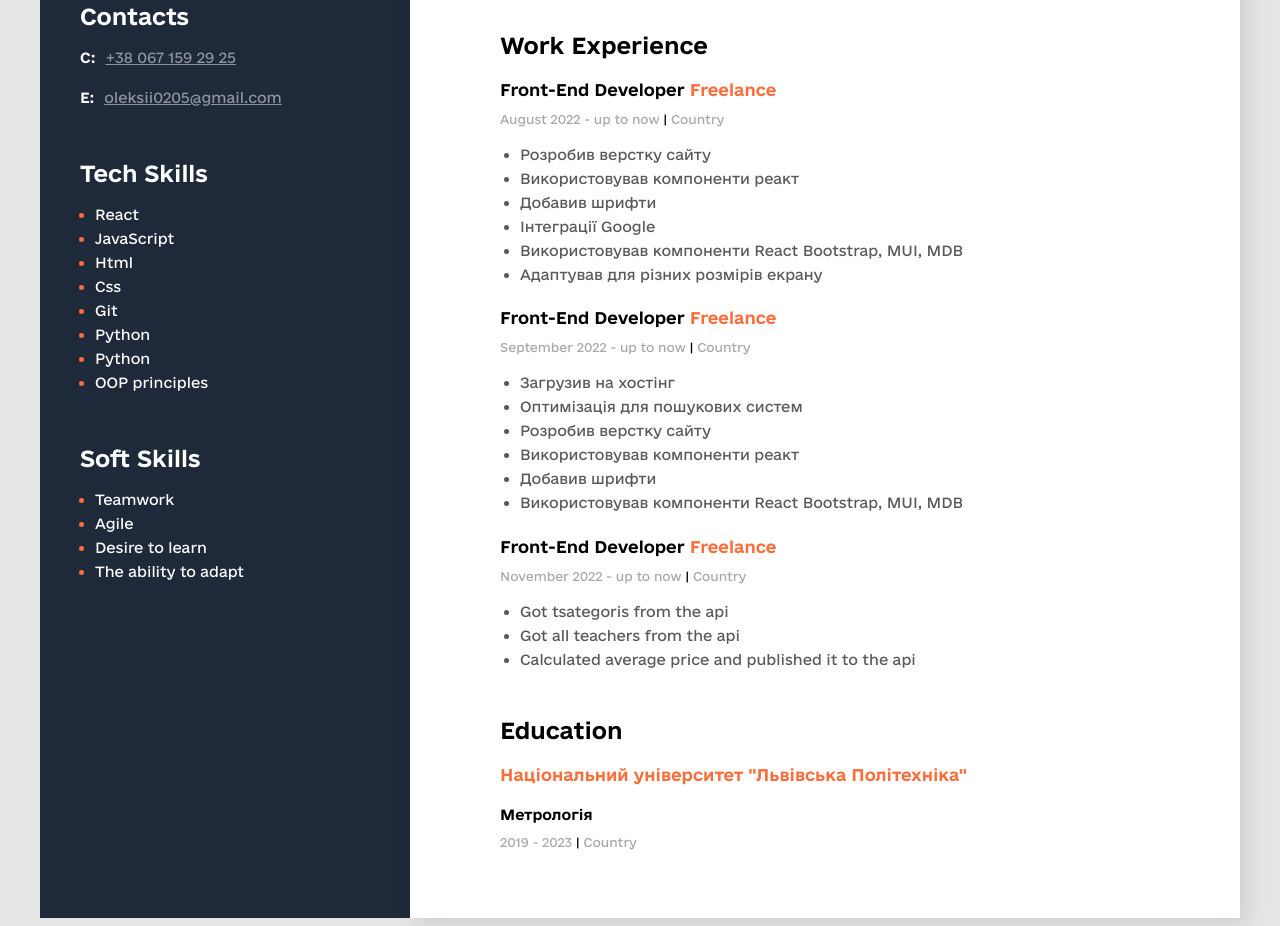
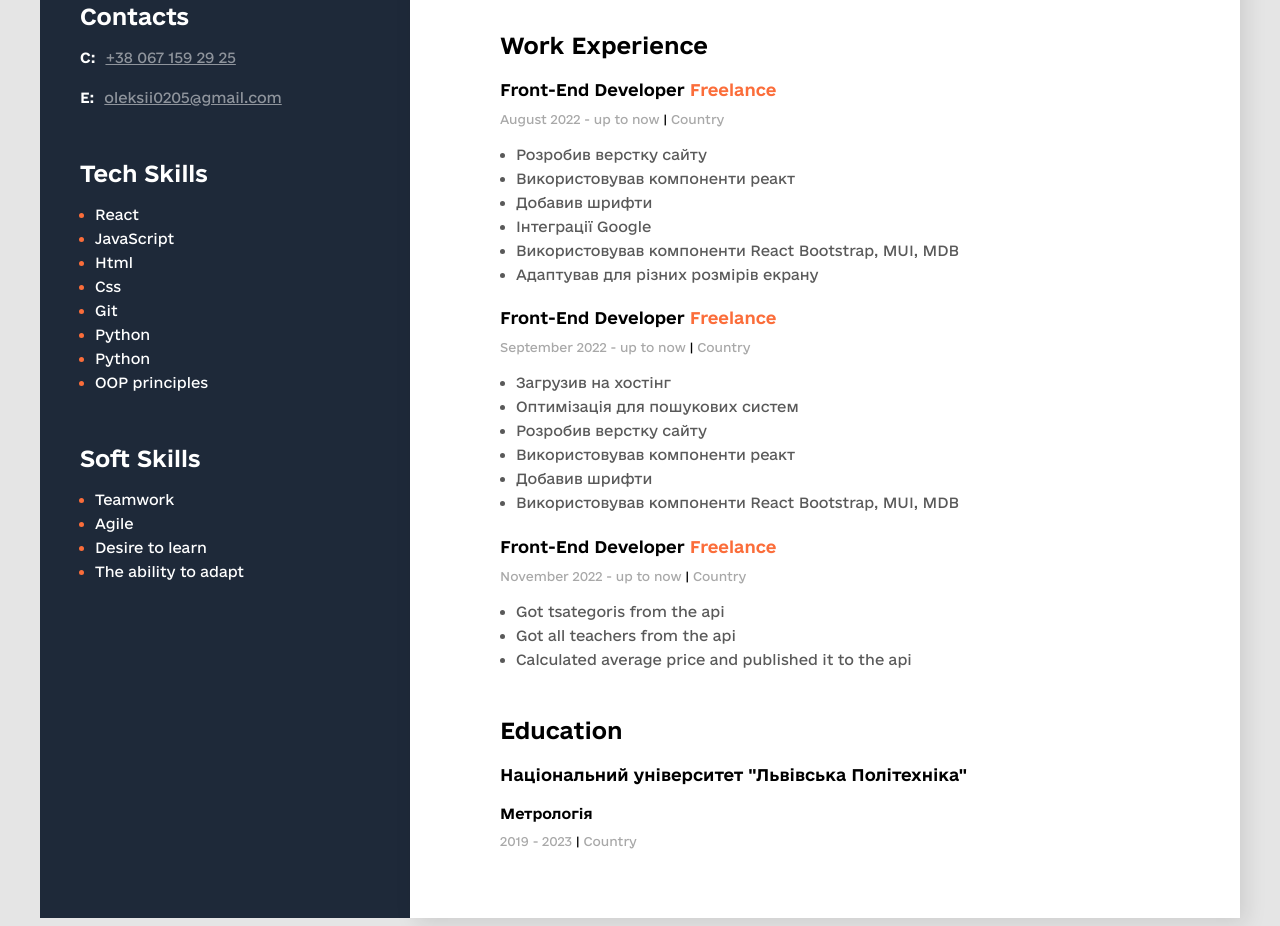
Before and after one commit to oleksii02/Resume, a plain HTML site: page index.html in a window 1280 px wide. Shown: the part 490-1416 px from the top of the page. Drawn offline with Linux system fonts and the light colour scheme; files whose address does not match are found by name.

Commit message:
готово

```diff
--- a/index.html
+++ b/index.html
@@ -88,7 +88,7 @@
             <!--Education-->
             <div class="education">
                 <h3 class="title">Education</h3>
-                <h4><span class="university">Національний університет "Львівська Політехніка"</span></h4>
+                <h4><span class="gi">Національний університет "Львівська Політехніка"</span></h4>
                 <h4 class=departament>Метрологія</h4>
                 <p class="period">2019 - 2023 <span class="line">|</span> Country</p>
             </div>
--- a/styles/styles.css
+++ b/styles/styles.css
@@ -129,7 +129,7 @@
 
 .work-list {
     padding: 0;
-    margin-left: 20px;
+    margin-left: 16px;
 }
 
 .work-list-item {
```
